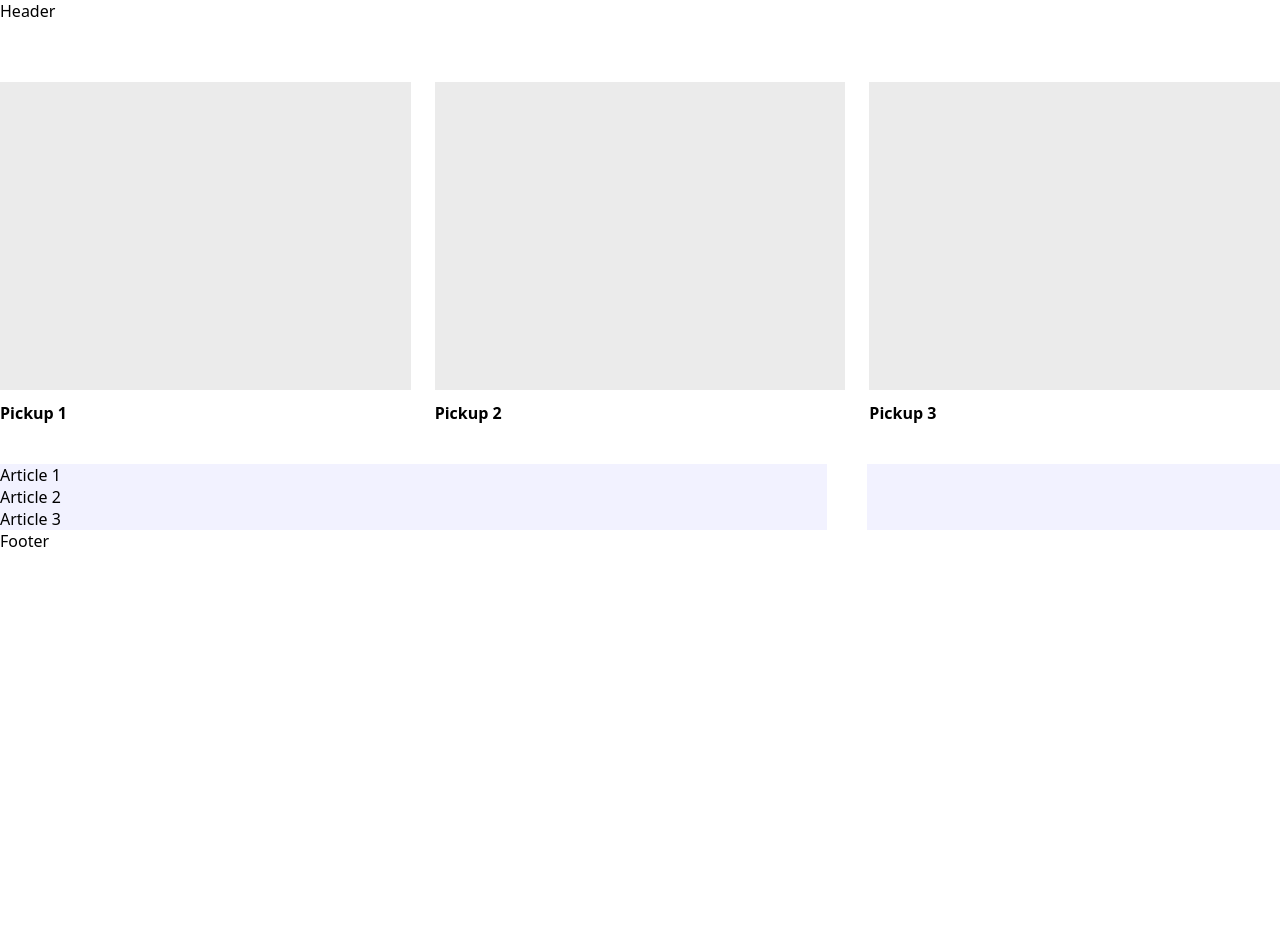
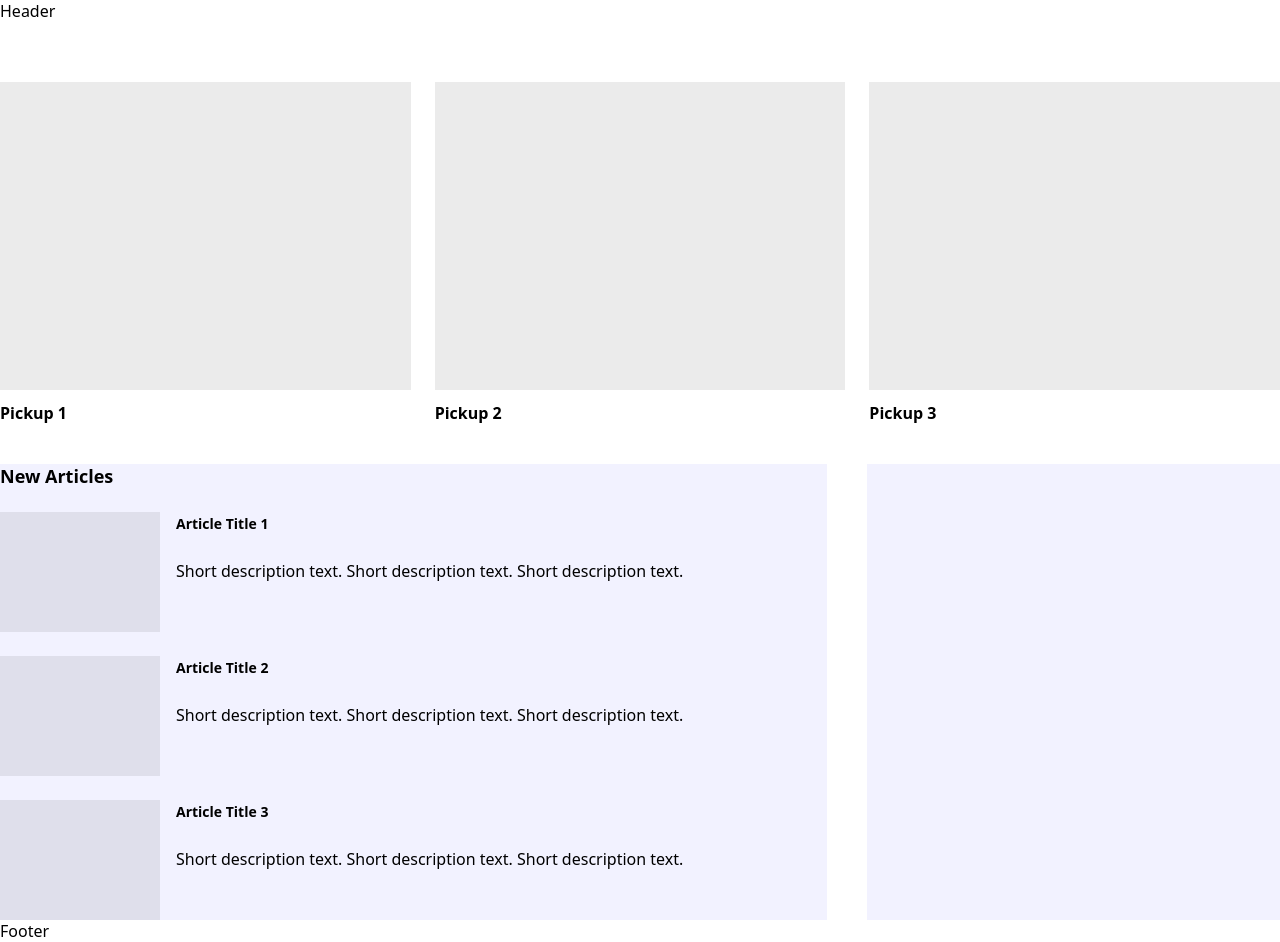
Before and after one commit to fujita0000hisashi-cpu/codejump-advanced-1, a React (Vite) app: page / in a window 1280 px wide. Before the commit the page ends 800 px from the top, so only its background shows below. Built offline with nearby package versions, Linux system fonts and the light colour scheme.

Commit message:
feat: add main article list skeleton

```diff
--- a/src/components/MainContent.tsx
+++ b/src/components/MainContent.tsx
@@ -1,9 +1,34 @@
 export function MainContent() {
   return (
     <section className="articles">
-      <article className="article">Article 1</article>
-      <article className="article">Article 2</article>
-      <article className="article">Article 3</article>
+      <h2 className="section-title">New Articles</h2>
+      <article className="article-card">
+        <div className="article-thumb"></div>
+        <div className="article-body">
+          <h3 className="article-title">Article Title 1</h3>
+          <p className="article-text">
+            Short description text. Short description text. Short description text.
+            </p>
+        </div>
+      </article>
+      <article className="article-card">
+        <div className="article-thumb"></div>
+        <div className="article-body">
+          <h3 className="article-title">Article Title 2</h3>
+          <p className="article-text">
+            Short description text. Short description text. Short description text.
+            </p>
+        </div>
+      </article>
+      <article className="article-card">
+        <div className="article-thumb"></div>
+        <div className="article-body">
+          <h3 className="article-title">Article Title 3</h3>
+          <p className="article-text">
+            Short description text. Short description text. Short description text.
+          </p>
+        </div>
+      </article>
     </section>
   );
 }
--- a/src/style.css
+++ b/src/style.css
@@ -98,3 +98,46 @@ body {
     grid-template-columns: 1fr;
   }
 }
+
+/* ====================
+  Main / Articles （骨格）
+====================== */
+.articles {
+  display: grid;
+  gap: 24px;
+}
+
+.section-title {
+  margin: 0;
+  font-size: 18px;
+}
+
+.article-card {
+  display: grid;
+  grid-template-columns: 160px 1fr;
+  gap: 16px;
+  align-items: start;
+}
+
+.article-thumb {
+  width: 100%;
+  aspect-ratio: 4 / 3;
+  background: rgba(0, 0, 0, .08);
+}
+
+.article-body {
+  display: grid;
+  gap: 8px;
+}
+
+.article-title {
+  margin: 0;
+  font-size: 14px;
+  line-height: 1.7;
+}
+
+@media (max-width: 900px) {
+  .article-card {
+    grid-template-columns: 1fr;
+  }
+}
```
